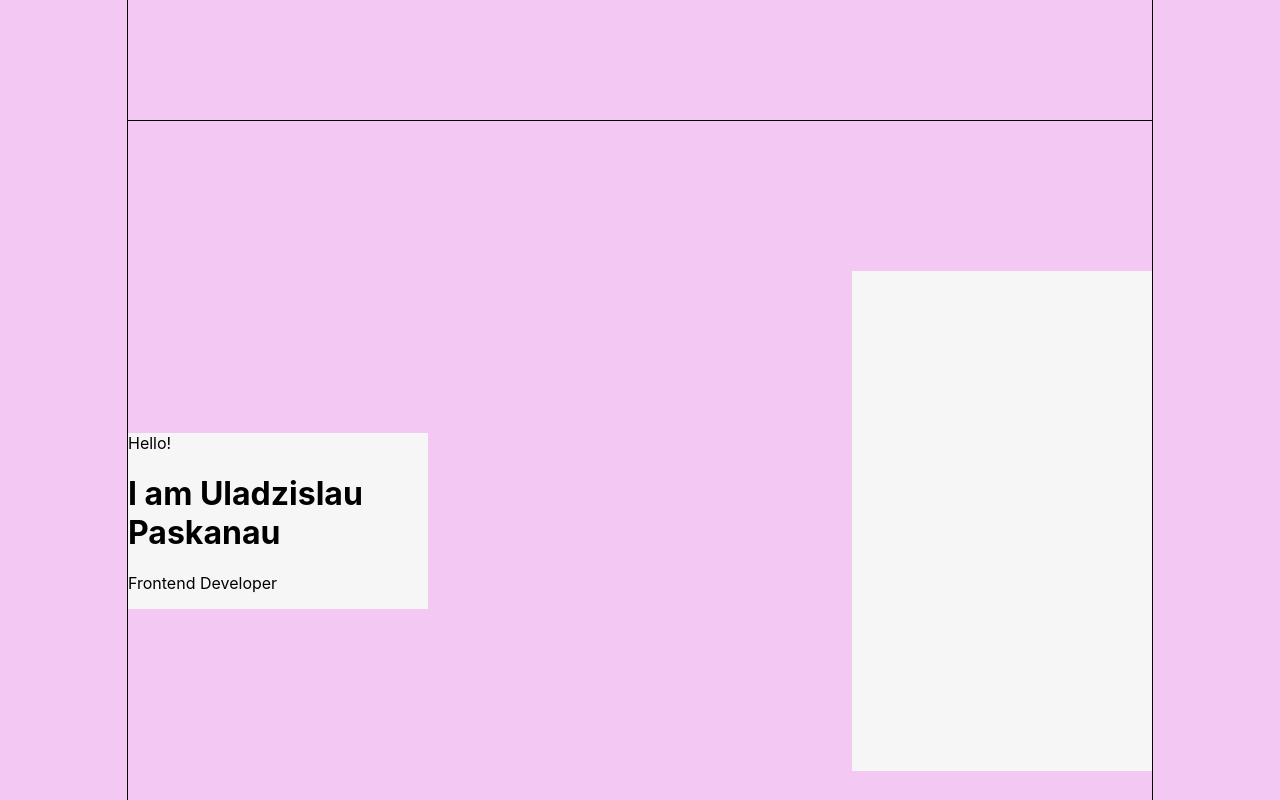
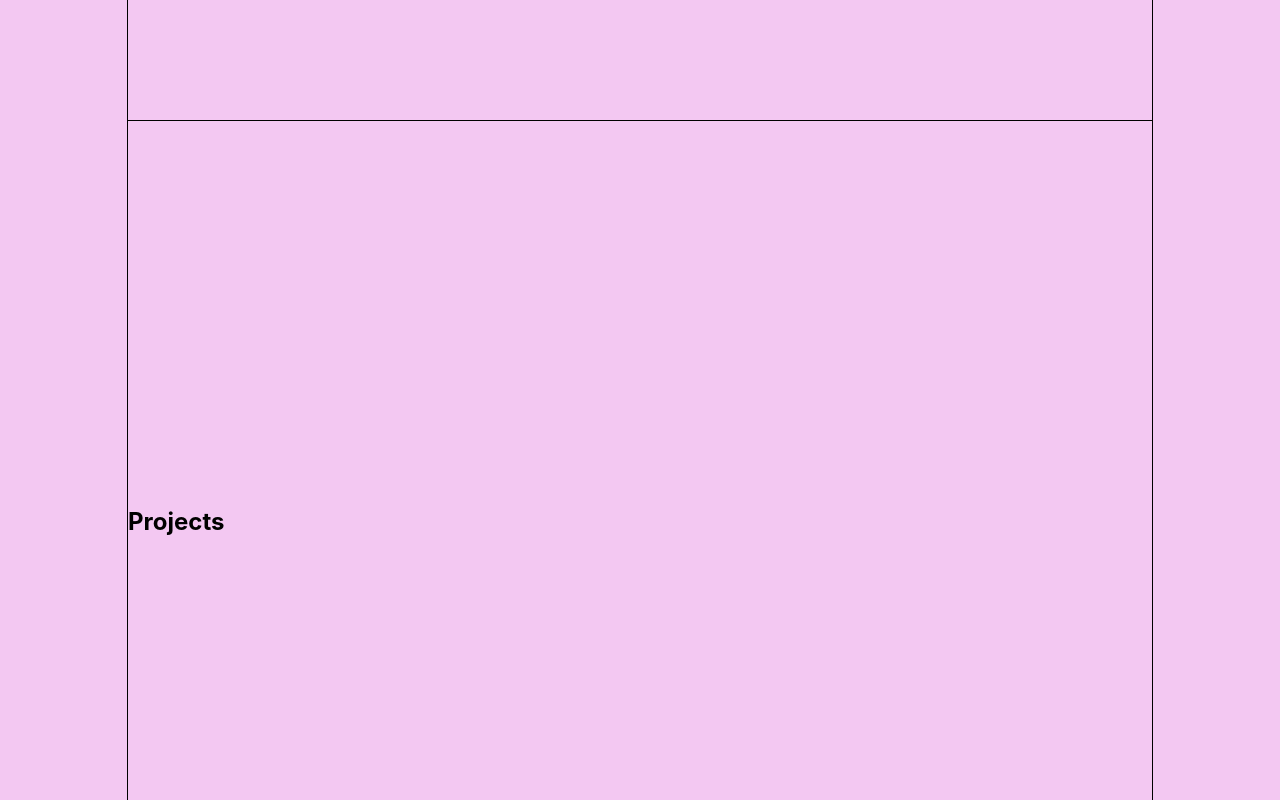
Before and after one commit to Paskinho/my_portfolio, a React (Create React App) app: page / in a window 1280 px wide. Shown: the part 760-1560 px from the top of the page. Built offline with nearby package versions, Linux system fonts and the light colour scheme.

Commit message:
some refactoring Projects.module.css

```diff
--- a/src/components/projects/Projects.module.css
+++ b/src/components/projects/Projects.module.css
@@ -1,6 +1,15 @@
 .mainBlock {
     height: 100vh;
     background-color: #f3c8f2;
+    flex-direction: column;
+    justify-content: flex-start;
+}
+
+.title {
+    display: flex;
+    flex-direction: column;
+    justify-content: flex-start;
+    align-content: flex-start;
 }
 
 .text {
--- a/src/components/projects/Projects.tsx
+++ b/src/components/projects/Projects.tsx
@@ -8,14 +8,7 @@ export const Projects = () => {
     return (
         <div className={s.mainBlock}>
             <div className={sContainer.container}>
-            <div className={s.text}>
-                <span>Hello!</span>
-                <h1>I am Uladzislau Paskanau</h1>
-                <p>Frontend Developer</p>
-            </div>
-            <div className={s.photo}>
-                <img src=''/>
-            </div>
+                <h2 className={s.title}>Projects</h2>
             </div>
         </div>
     );
```
